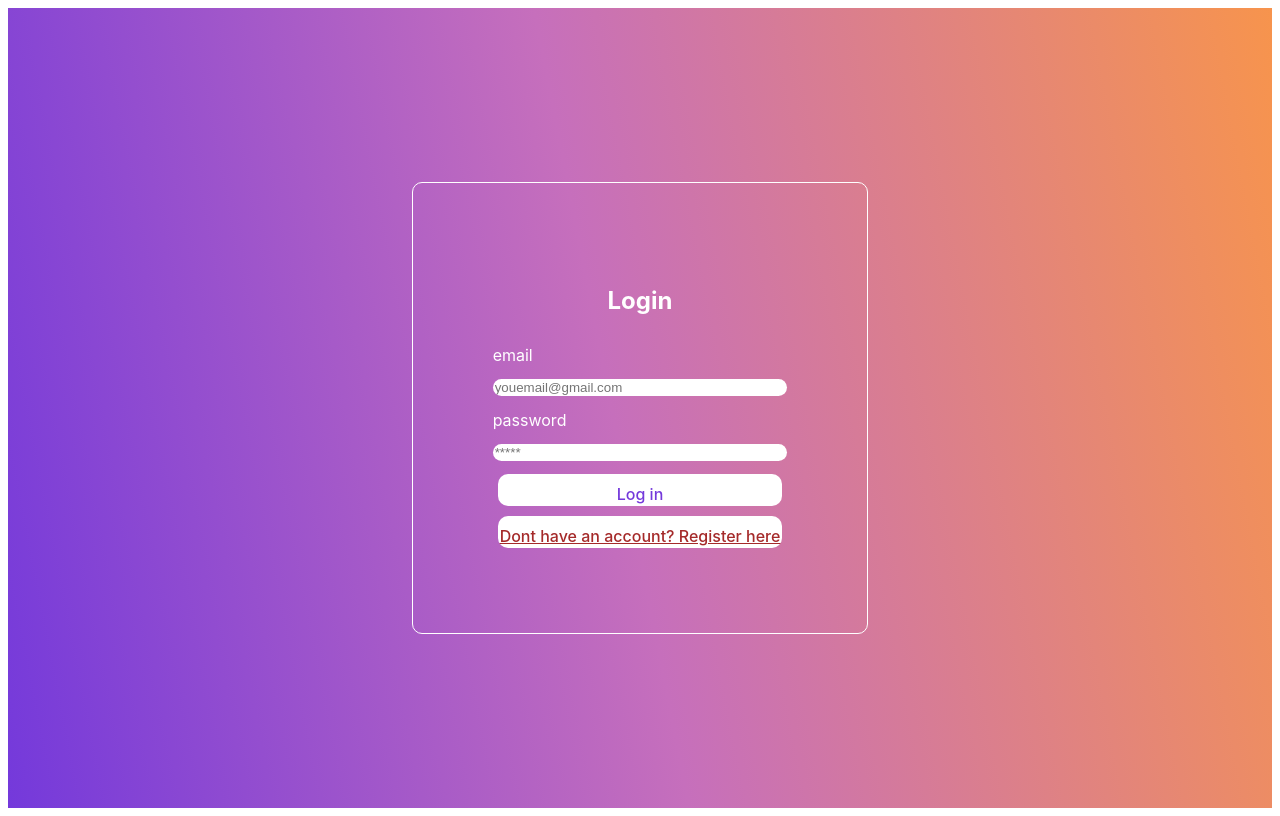
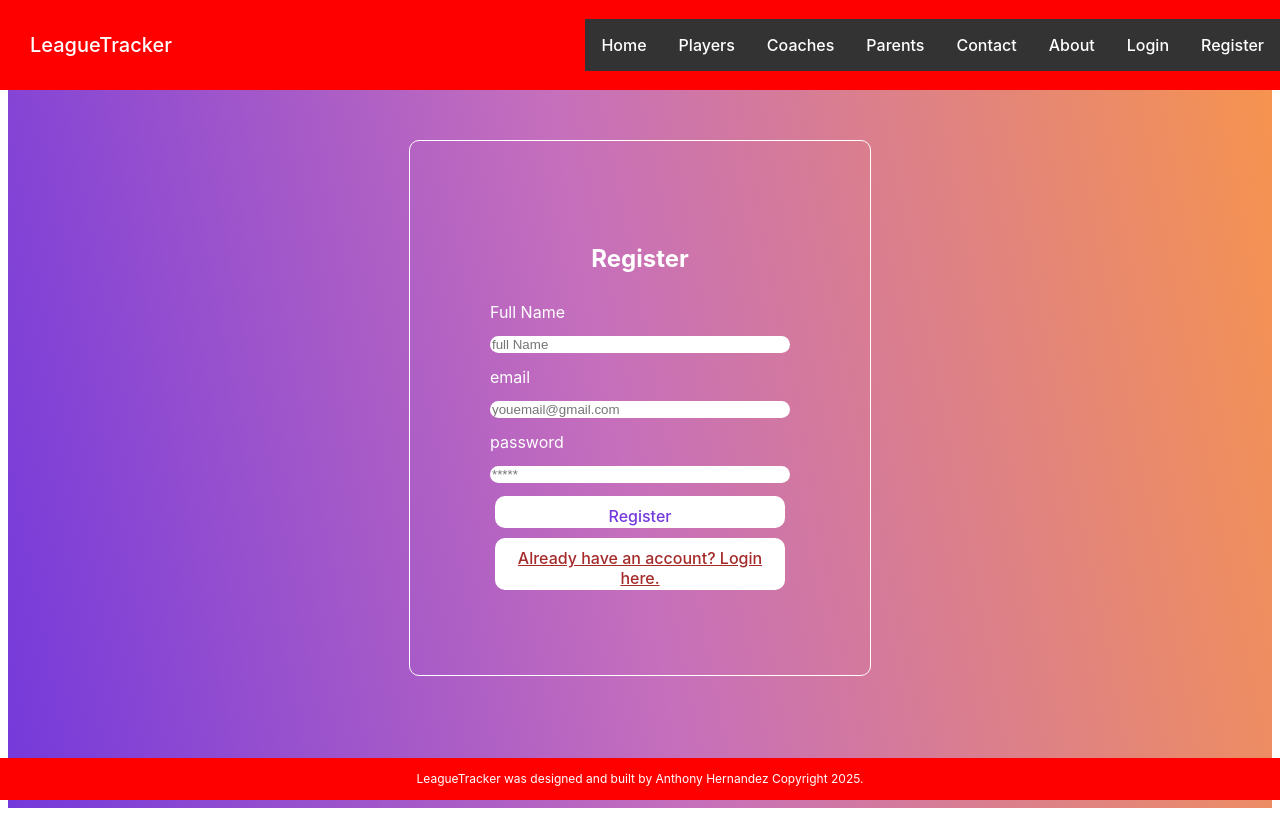
Before and after one commit to tonyh2323/leaguetracker, a React (Vite) app: page /Register in a window 1280 px wide. Built offline with nearby package versions, Linux system fonts and the light colour scheme.

Commit message:
fixed navbar position

```diff
--- a/src/About.jsx
+++ b/src/About.jsx
@@ -5,7 +5,7 @@ const About = () => {
 
       <>
         <p> This is the About page that I created</p>
-        <BackgroundRemove />
+
 
 
       </>
--- a/src/App.css
+++ b/src/App.css
@@ -1,19 +1,21 @@
+.auth-form-container, .login-form, .register-form {
+    display: flex;
+    flex-direction: column;
+    justify-content: 'center';
+    align-items: 'center';
 
+}
 .App {
     text-align: center;
-    display: flex;
+   display: flex;
     min-height: 100vh;
     align-items: center;
     justify-content: center;
     color: white;
     background-image: linear-gradient(79deg, #7439db, #c66fbc 48%, #f7944d );
+    zIndex: 10,
+}
 
-}
-.auth-form-container, .login-form, .register-form {
-    display: flex;
-    flex-direction: column;
-
-}
 
 @media screen and (min-width: 250px){
 .auth-form-container {
--- a/src/App.jsx
+++ b/src/App.jsx
@@ -4,7 +4,7 @@ import { Outlet , BrowserRouter} from "react-router-dom";
 import Login from './Login';
 import  Register  from './Register';
 import './App.css';
-//mport './Navbar.css';
+import './Navbar.css';
 
 
 import Backgroundpic from './Background';
@@ -23,12 +23,17 @@ function App() {
   return (
 
     <div className="App">
-      {
-        currentForm === 'login' ? <Login onFormSwitch={toggleForm} /> : <Register onFormSwitch={toggleForm} />
-      }
+      <BrowserRouter>
+      <Navbar />
+      <AppRouter />
+      </BrowserRouter>
 
 
+
+      <Footer />
     </div>
+
+
   )
 }
 
--- a/src/AppRouter.jsx
+++ b/src/AppRouter.jsx
@@ -6,6 +6,7 @@ import Coaches from './Coaches';
 import Parents from './Parents';
 import Contact from './Contact';
 import About from './About';
+import Register from './Register';
 
 import SignUp from './SignUp';
 import Home from './Home';
@@ -24,7 +25,7 @@ export default function AppRouter() {
             <Route path="/Contact" element={<Contact />} />
             <Route path="/About" element={<About />} />
             <Route path="/Login" element={<Login />} />
-            <Route path="/SignUp" element={<SignUp />} />
+            <Route path="/Register" element={<Register />} />
             <Route path="*" element={<NotFound />} />
         </Routes>
 
--- a/src/Background.jsx
+++ b/src/Background.jsx
@@ -8,8 +8,8 @@ export default function Backgroundpic() {
     backgroundSize: "cover",
     backgroundRepeat:"no-repeat",
     width:"100vw",
-    height: "80vh"
-
+    height: "80vh",
+    zIndex: 1,
       }
     }/>
 
--- a/src/Navbar.css
+++ b/src/Navbar.css
@@ -1,16 +1,16 @@
 .navNew {
   background-color: red;
-  padding:  10px 20px;
+  padding:  10px 0px;
   display: flex ;
   justify-content:space-between;
   align-items: center;
   gap: 40px;
   min-height: 70px;
-  width: auto;
+  width: 100%;
   top: 0;
   left: 0;
   list-style-type: none;
-
+  position: fixed;
 
 
 }
--- a/src/Navbar.jsx
+++ b/src/Navbar.jsx
@@ -1,4 +1,5 @@
 import { Link } from 'react-router-dom';
+import './Navbar.css';
 
 const Navbar = () => {
     return (
@@ -14,7 +15,7 @@ const Navbar = () => {
                 <li><Link to="/Contact">Contact</Link></li>
                 <li><Link to="/About">About</Link></li>
                 <li><Link to="/Login">Login</Link></li>
-                <li><Link to="/SignUp">SignUp</Link></li>
+                <li><Link to="/Register">Register</Link></li>
             </ul>
         </nav>
     );
```
